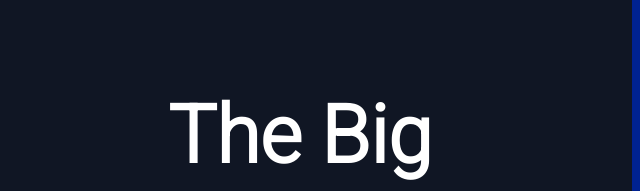
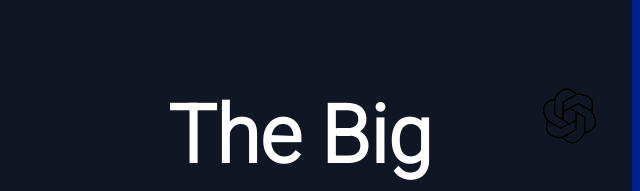
Before and after one commit to Mahmoud-Bakir/Group-Project, a plain HTML site: page pages/theeffect.html in a window 1280 px wide. Shown: the part 239-430 px from the top of the page, 640-1280 px from the left. Drawn offline with Linux system fonts and the light colour scheme.

Commit message:
fixing some bugs

```diff
--- a/pages/theeffect.css
+++ b/pages/theeffect.css
@@ -28,18 +28,19 @@ body{
 .jobs ,.medical,.automotive,.CyberSecurity , .E-Commerce{
     width: 100%;
     background: gray;
-
     display: flex;
   background-size: cover;
-
   justify-content: center;
   flex-direction: column;
   align-items: center;
   height: 40rem;
-
   background-attachment: fixed;
   background-repeat: no-repeat;
 
+}
+.theEffectSection img{
+    width: 4rem;
+  margin-right: 2rem;
 }
 .automotive{
     background-image: url("../assets/automotive_photo.jpg");
@@ -93,6 +94,7 @@ font-weight: bold;
     transition: all 0.3s ease-in-out;
     user-select: none;
     font-size: 13px;
+    margin-left: 50%;
    }
 
    .fancy::before {
--- a/pages/theeffect.html
+++ b/pages/theeffect.html
@@ -11,6 +11,7 @@
 
     <div class="theEffectSection">
     <h1 class="theeffecttext">The Big Effect</h1>
+    <img src="../assets/chatgpt-removebg-preview.png" alt="" />
     </div>
     <div class="jobs">
         <div class="title">
```
Also changed, not shown: pages/index.html (+0 -4 lines).
